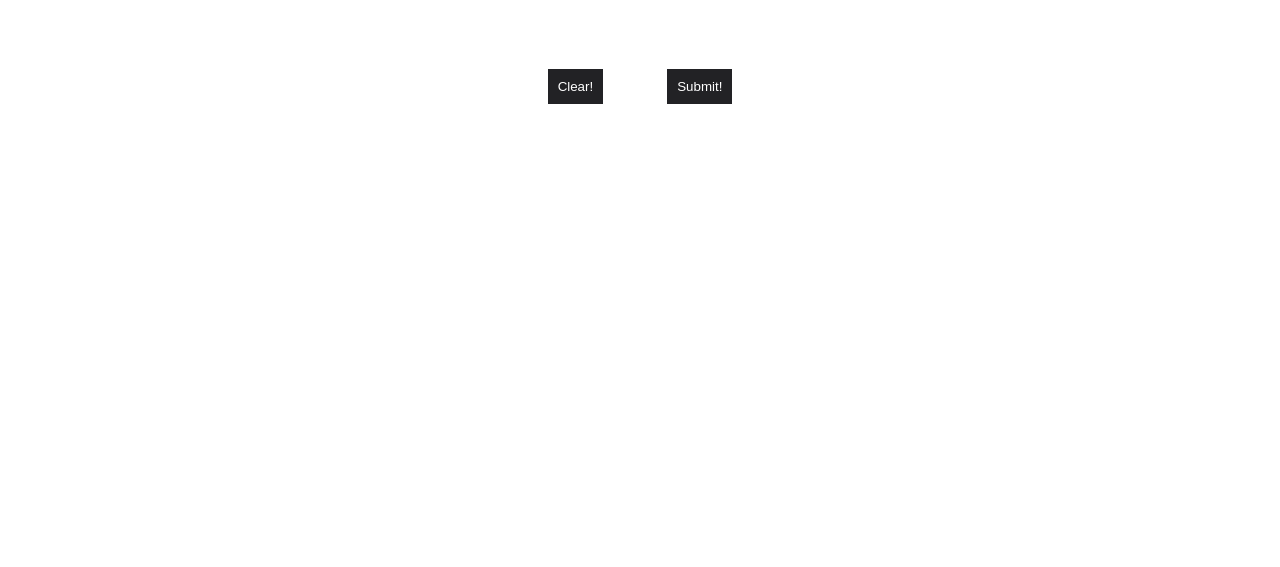
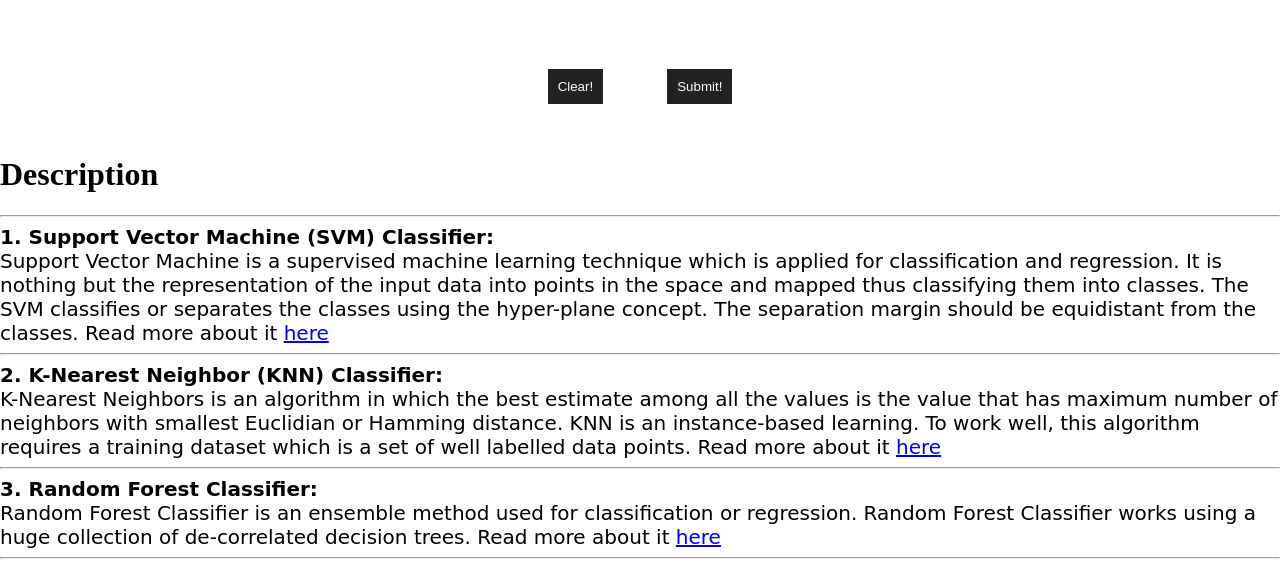
Before and after one commit to CSALS/Digit-Recognizer, a Flask app: page / in a window 1280 px wide. Shown: the part 505-1072 px from the top of the page. Before the commit the page ends 609 px from the top, so only its background shows below. Run offline with Flask 2, Linux system fonts and the light colour scheme; some libraries are stand-ins or nearby versions.

Commit message:
Add tinyurls and description

```diff
--- a/static/style.css
+++ b/static/style.css
@@ -87,3 +87,14 @@ html,body {
 #coursedesc {
     text-align: justify;
 }
+#description {
+    position: absolute;
+    top:80%;
+}
+#SVM, #KNN, #RFC {
+    font-size: 15pt;
+    font-family: "Comic Sans MS", cursive, sans-serif
+}
+#bold {
+    font-weight: bold;
+}
--- a/templates/index.html
+++ b/templates/index.html
@@ -41,6 +41,32 @@
                 <h2 id="result"></h2>
             </div>
         </div>
+        <div id="description">
+            <h1>Description</h1>
+            <hr>
+            <div id="SVM">
+                <div id="bold">1. Support Vector Machine (SVM) Classifier:</div>
+                Support Vector Machine is a supervised machine learning technique which is applied for classification and regression.
+                It is nothing but the representation of the input data into points in the space and mapped thus classifying them into classes.
+                The SVM classifies or separates the classes using the hyper-plane concept. The separation margin should be equidistant from the classes.
+                Read more about it <a href="https://tinyurl.com/ya44u2mr">here</a>
+            </div>
+            <hr>
+            <div id="KNN">
+                <div id="bold">2. K-Nearest Neighbor (KNN) Classifier:</div>
+                K-Nearest Neighbors is an algorithm in which the best estimate among all the values is the value that has maximum number of neighbors with smallest Euclidian or Hamming distance.
+                KNN is an instance-based learning. To work well, this algorithm requires a training dataset which is a set of well labelled data points.
+                Read more about it <a href="https://tinyurl.com/y9veobjv">here</a>
+            </div>
+            <hr>
+            <div id="RFC">
+                <div id="bold">3. Random Forest Classifier:</div>
+                Random Forest Classifier is an ensemble method used for classification or regression.
+                Random Forest Classifier works using a huge collection of de-correlated decision trees.
+                Read more about it <a href="https://tinyurl.com/y5h5x93u>">here</a>
+            </div>
+            <hr>
+        </div>
     </div>
   </body>
   <!-- Credits to https://github.com/greydanus/pythonic_ocr for this "Fork me on github" option -->
```
Also changed, not shown: assets/background/1.JPG (added), assets/background/2.JPG (added), templates/1.png (added).
